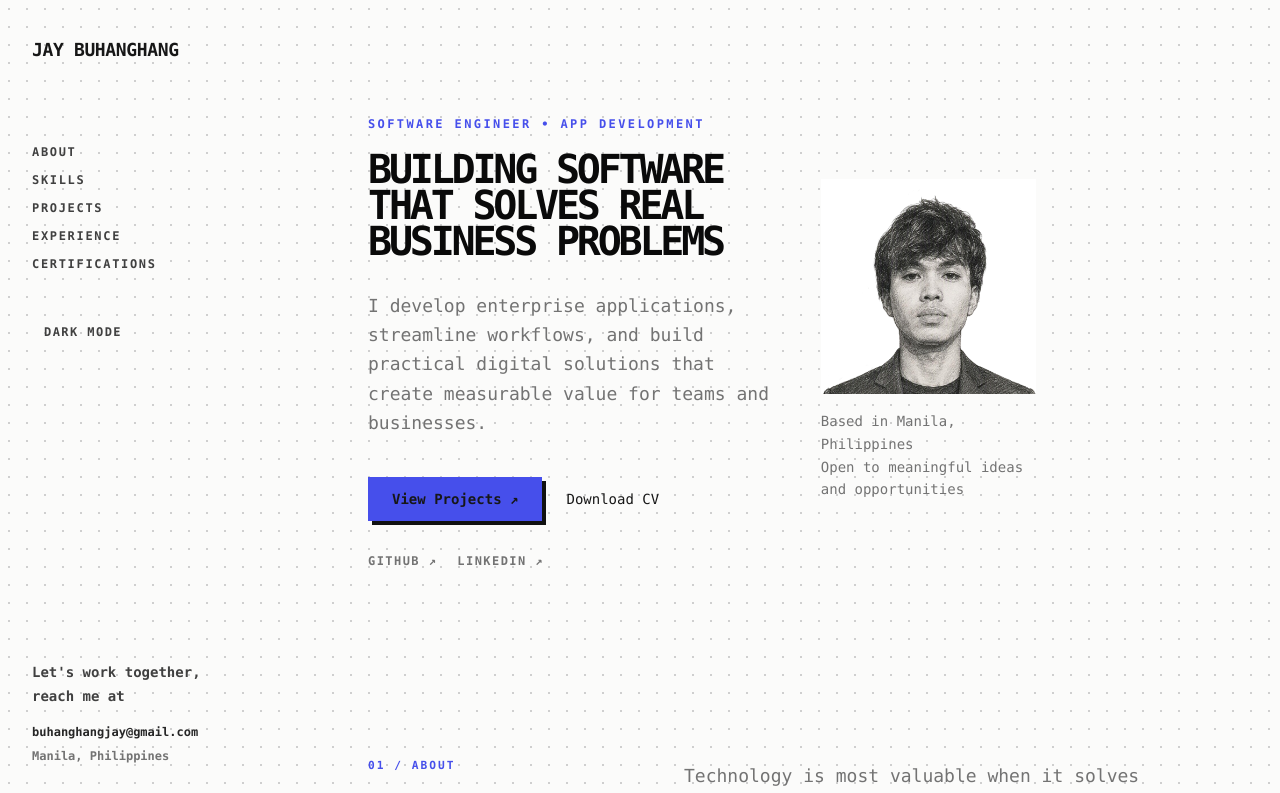
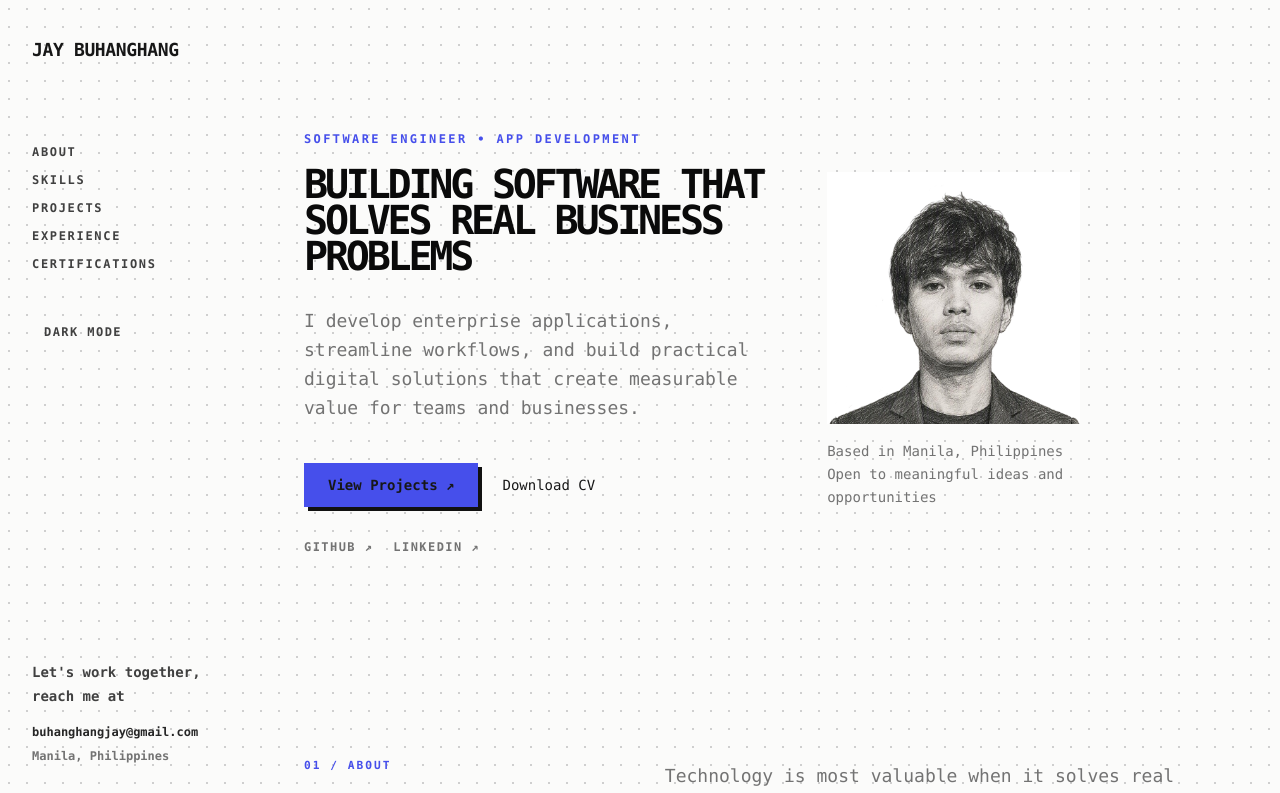
Before and after one commit to buhanghangjay-git/jaybuhanghang, a Next.js app: page / in a window 1280 px wide. Shown: the top 793 px of the page. Built offline with nearby package versions, Linux system fonts and the light colour scheme.

Commit message:
pic hover edit

```diff
--- a/app/page.tsx
+++ b/app/page.tsx
@@ -13,7 +13,7 @@
    		 <Navbar />
 
 			<div className="lg:ml-60">
-				<div className="mx-auto max-w-4xl px-6 lg:px-8">
+				<div className="mx-auto max-w-5xl px-6 lg:px-8">
 					<Hero />
 					<About />
 					<Skills />
```
